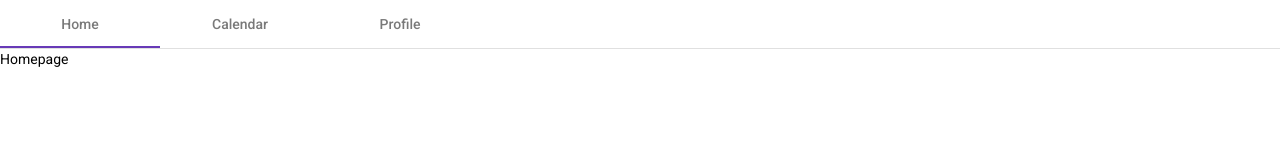
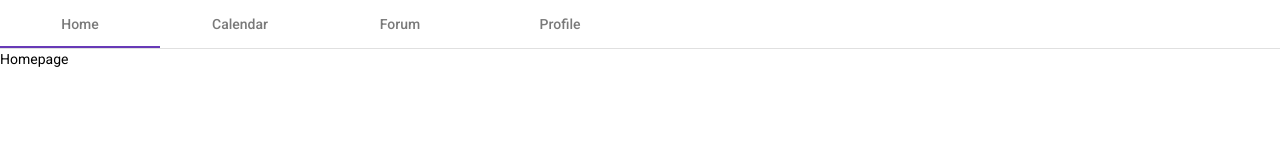
Before and after one commit to dirkdebruin/teamApp, an Angular app: page / in a window 1280 px wide. Shown: the top 160 px of the page. Built offline with nearby package versions, Linux system fonts and the light colour scheme.

Commit message:
add forum

```diff
--- a/src/app/app.component.html
+++ b/src/app/app.component.html
@@ -1,5 +1,6 @@
 <mat-tab-group>
   <mat-tab label="Home"> Homepage </mat-tab>
   <mat-tab label="Calendar"> Calendar  </mat-tab>
+  <mat-tab label="Forum"> Chat </mat-tab>
   <mat-tab label="Profile"> Name: Dirk </mat-tab>
 </mat-tab-group>
```
